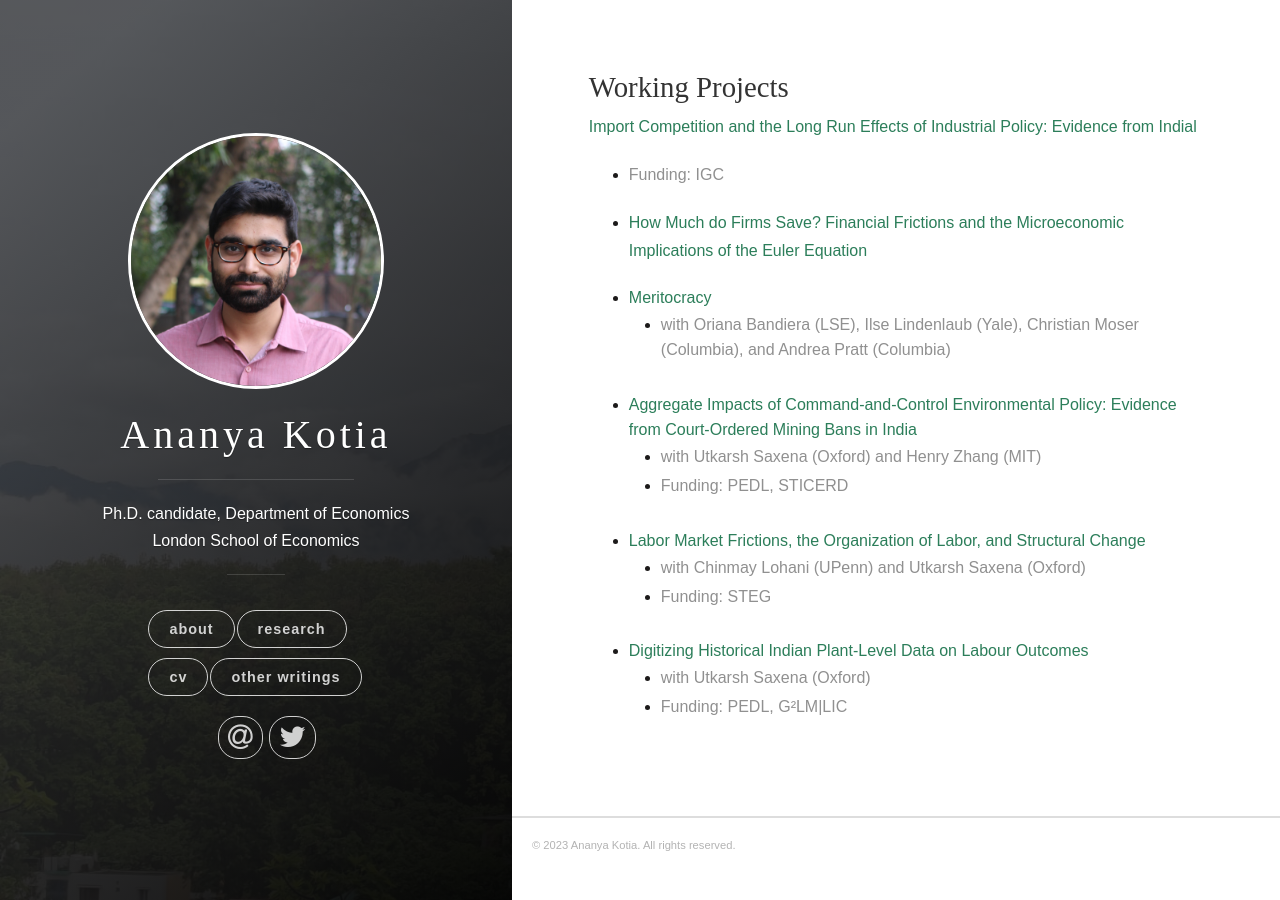
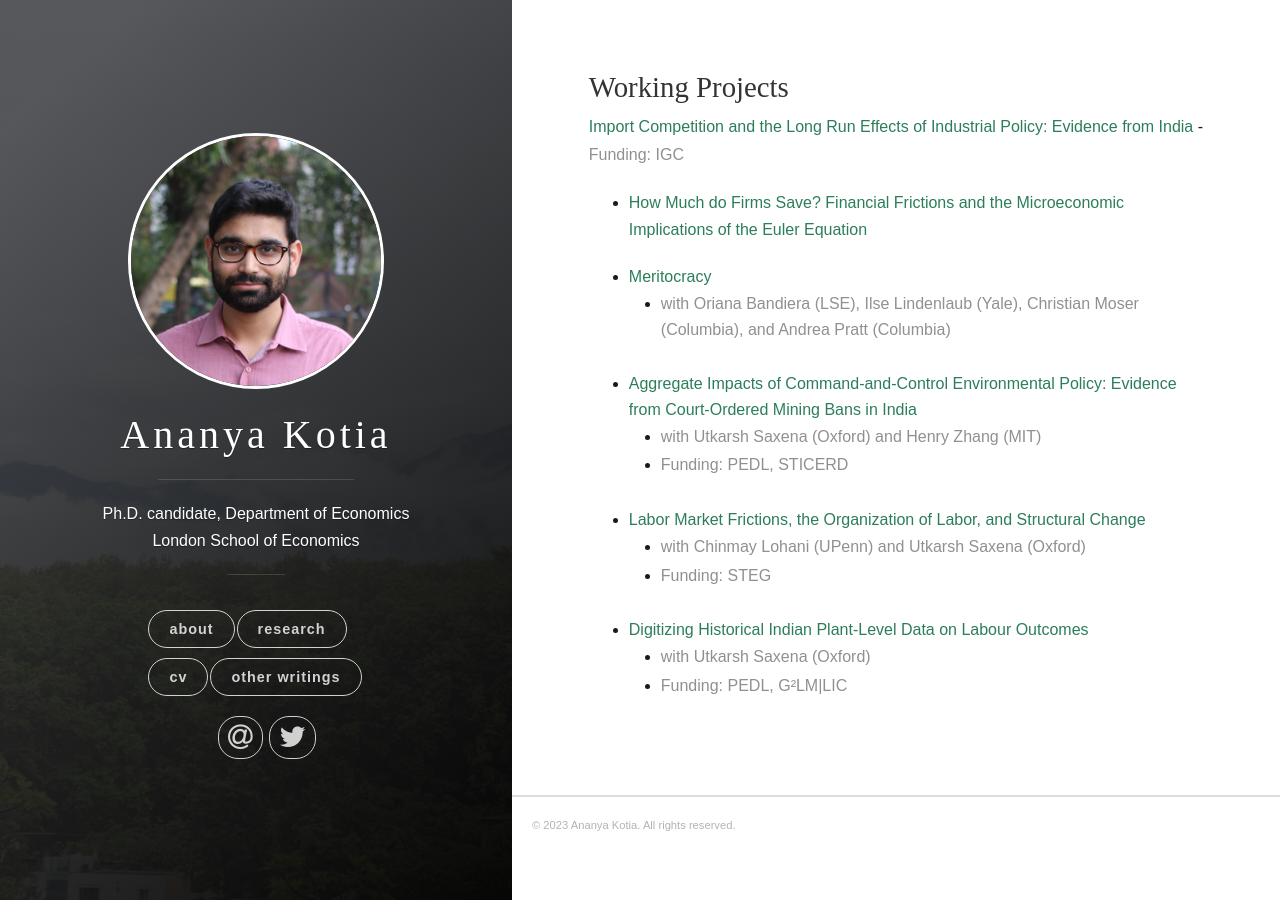
Before and after one commit to ananyakotia/ananyakotia.github.io, a Jekyll site: the page built from _posts/2018-06-13-research.markdown, in a window 1280 px wide. Built offline with Jekyll 4.4.1, drawn with Linux system fonts in a browser that asks for light colours; nearby versions of some CDN libraries; some web fonts are replaced; a style sheet for code colours, icons or effects is not loaded.

Commit message:
Update 2018-06-13-research.markdown

```diff
--- a/_posts/2018-06-13-research.markdown
+++ b/_posts/2018-06-13-research.markdown
@@ -6,8 +6,8 @@ tags: [jekyll]
 
 ### Working Projects
 
-<a href= "" style="color:#2c7e5a;font-weight: 500;">Import Competition and the Long Run Effects of Industrial Policy: Evidence from Indial</a>
-- <a style="color:#909090"> Funding: IGC </a>
+<a href= "" style="color:#2c7e5a;font-weight: 500;">Import Competition and the Long Run Effects of Industrial Policy: Evidence from India</a>
+    - <a style="color:#909090"> Funding: IGC </a>
 <br/>
 
 - <a href="" style="color:#2c7e5a;font-weight: 500;">How Much do Firms Save? Financial Frictions and the Microeconomic Implications of the Euler Equation
```
